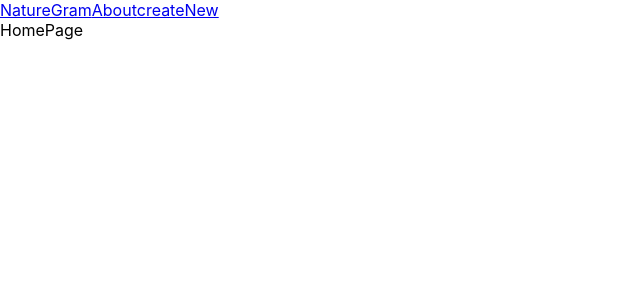
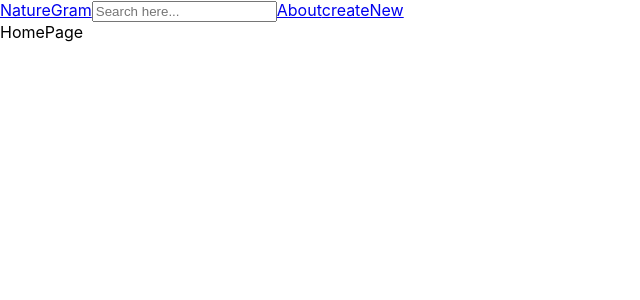
Before and after one commit to Fr-heidarian/Naturegram, a React (Create React App) app: page / in a window 1280 px wide. Shown: the top 300 px of the page, without its empty margins (0-640 px from the left). Built offline with nearby package versions, Linux system fonts and the light colour scheme.

Commit message:
add search input to Header component

```diff
--- a/src/components/Header.js
+++ b/src/components/Header.js
@@ -1,9 +1,16 @@
-import { Link } from "react-router-dom";
+import { Link, useSearchParams } from "react-router-dom";
 
 export default function Header() {
+  const [searchParams, setSearchParams] = useSearchParams();
+
   return (
     <div>
       <Link to="/">NatureGram</Link>
+      <input
+        type="text"
+        placeholder="Search here..."
+        onChange={(e) => setSearchParams({ title: e.target.value })}
+      />
       <Link to="/about">About</Link>
       <Link to="/createNew">createNew</Link>
     </div>
```
